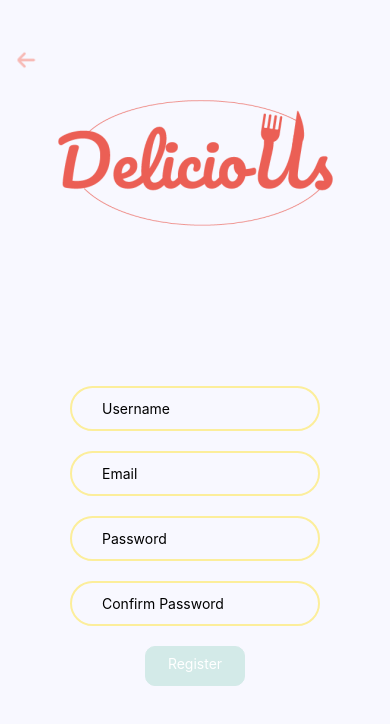
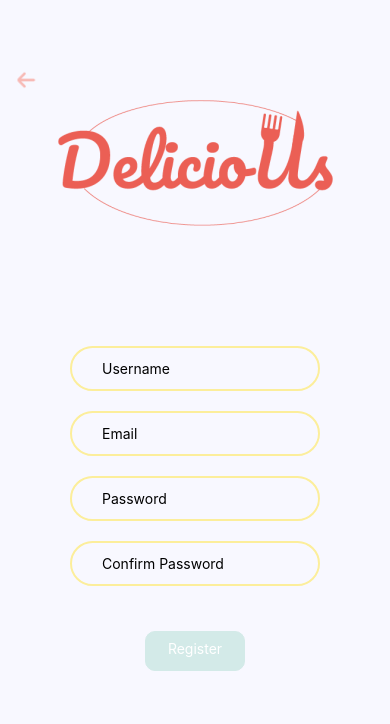
Before and after one commit to jmmp00/DelicioUs, a React Native app: screen /Register in a window 390 px wide. Shown: the top 724 px of the page. Built offline with nearby package versions, Linux system fonts and the light colour scheme.

Commit message:
(frontend) minor changes to Register page

```diff
--- a/screens/Register.js
+++ b/screens/Register.js
@@ -25,7 +25,7 @@ const Register = props => {
 
         <TouchableOpacity  onPress={() => props.navigation.goBack()}>
           <Image style={{
-            top: 50,
+            top: 70,
             width:30,
             height: 20,
             left:-170,
@@ -106,7 +106,7 @@ const styles = StyleSheet.create({
     top: 80,
     height: 126,
     width: 275,
-    marginBottom: 240,
+    marginBottom: 200,
   },
   inputView: {
     backgroundColor: "#F8F8FF",
@@ -123,12 +123,9 @@ const styles = StyleSheet.create({
     padding: 10,
     marginLeft: 20,
   },
-  forgot_button: {
-    height: 30,
-    marginBottom: 30,
-  },
   RegisterScreenButton:{
     alignItems: 'center',
+    top: 25,
     height: 40,
     width:100,
     paddingTop:8,
@@ -144,11 +141,6 @@ const styles = StyleSheet.create({
       paddingLeft : 10,
       paddingRight : 10
   },
-  row: {
-    flexDirection: "row",
-    flexWrap: "wrap",
-    top:100,
-  },
 });
 
 
```
